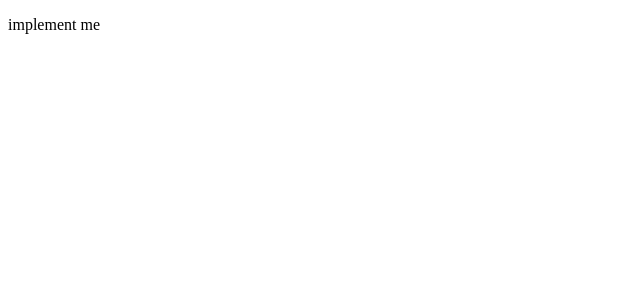
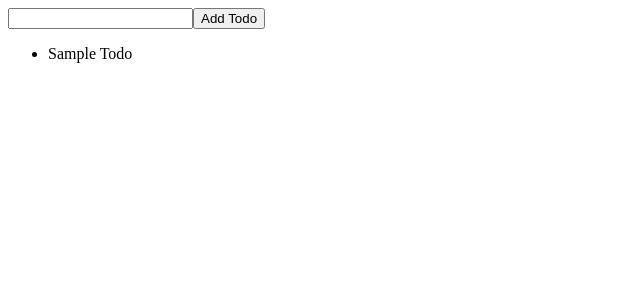
Before and after one commit to Capgemini-DDG/learn-react, a React (Create React App) app in the folder course-app/: page / in a window 1280 px wide. Shown: the top 300 px of the page, without its empty margins (0-640 px from the left). Built offline with nearby package versions, Linux system fonts and the light colour scheme.

Commit message:
Adding components built in previous session

```diff
--- a/course-app/src/index.js
+++ b/course-app/src/index.js
@@ -3,5 +3,9 @@ import ReactDOM from 'react-dom';
 import App from './main/App';
 import registerServiceWorker from './registerServiceWorker';
 
-ReactDOM.render(<App />, document.getElementById('root'));
-registerServiceWorker();
+ReactDOM.render(
+  <App />,
+  document.getElementById('root')
+);
+
+//registerServiceWorker();
--- a/course-app/src/main/App.js
+++ b/course-app/src/main/App.js
@@ -1,9 +1,17 @@
 import React, { Component } from 'react';
+import Form from './components/Form';
+import TodoList from './components/TodoList';
 
 class App extends Component {
+
+
+
   render() {
     return (
-      <p>implement me</p>
+      <div>
+        <Form/>
+        <TodoList todoList={['Sample Todo']}/>
+      </div>
     );
   }
 }
--- /dev/null
+++ b/course-app/src/main/components/Form.js
@@ -0,0 +1,10 @@
+import React from 'react';
+
+const Form = props => (
+  <form>
+    <input />
+    <button>Add Todo</button>
+  </form>
+);
+
+export default Form;
--- /dev/null
+++ b/course-app/src/main/components/TodoList.js
@@ -0,0 +1,17 @@
+import React from 'react';
+import TodoListItem from './TodoListItem';
+
+const TodoList = ({todoList}) => {
+
+  const todoListItems = todoList.map((item, index) => {
+    return <TodoListItem key={index} todoItem={item}/>
+  });
+
+  return (
+    <ul>
+      {todoListItems}
+    </ul>
+  )
+}
+
+export default TodoList;
--- /dev/null
+++ b/course-app/src/main/components/TodoListItem.js
@@ -0,0 +1,5 @@
+import React from 'react';
+
+const TodoListItem = ({todoItem}) => <li>{todoItem}</li>
+
+export default TodoListItem;
```
